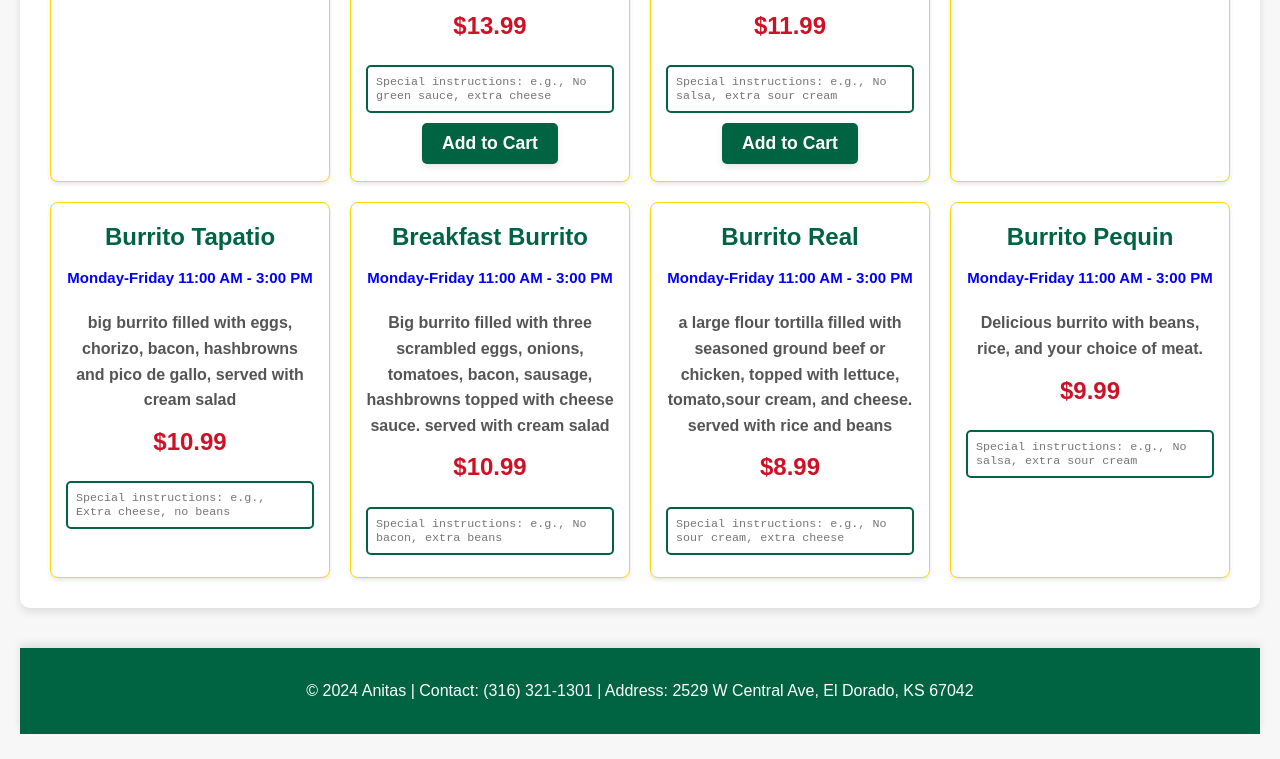
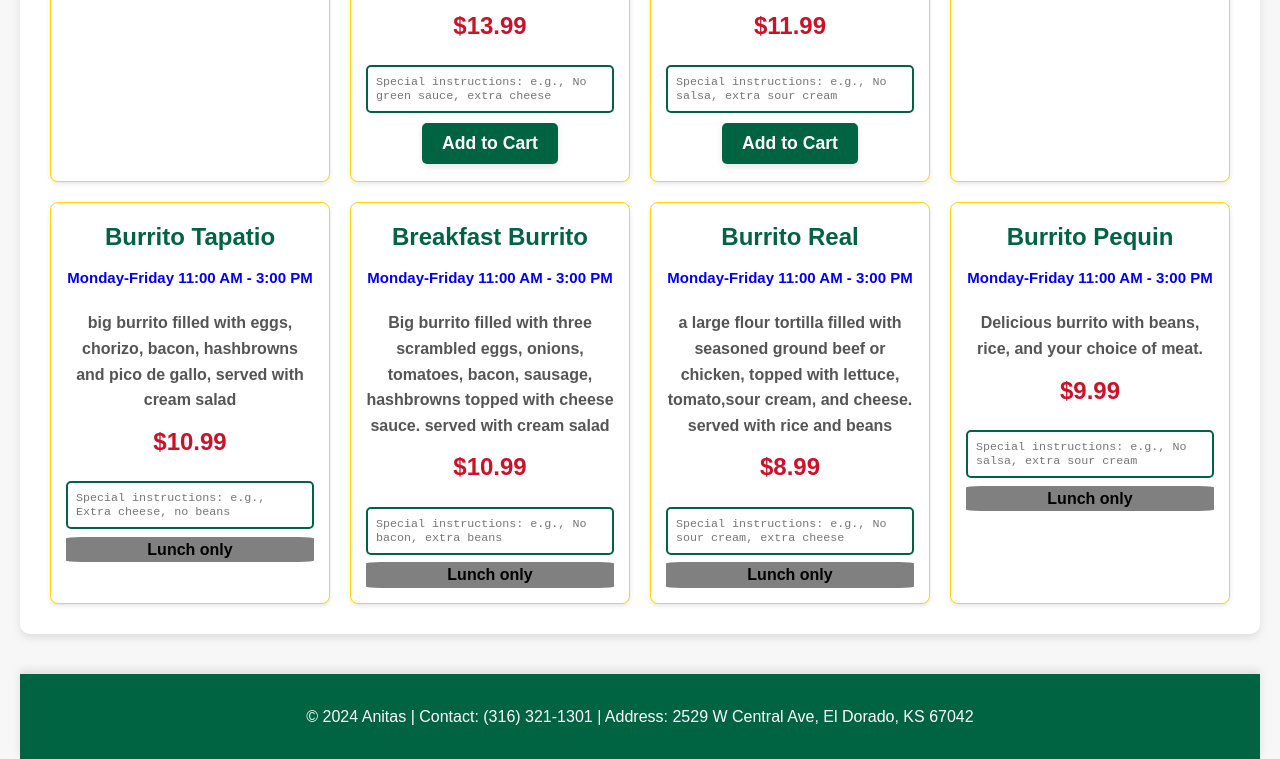
Before and after one commit to loopyloopez/Anitas, a website: page catigories/burritoss.html in a window 1280 px wide. Shown: the part 1566-2325 px from the top of the page. Before the commit the page ends 2300 px from the top, so only its background shows below. Drawn offline with Linux system fonts and the light colour scheme.

Commit message:
showing users food is lunch only

```diff
--- a/catigories/HideButton.js
+++ b/catigories/HideButton.js
@@ -1,5 +1,5 @@
 const buttons = document.getElementsByClassName('exclusive');
-
+const blockes = document.getElementsByClassName('blocked');
 const now = new Date();
 const time = now.getHours();
 const day = now.getDay();
@@ -10,11 +10,25 @@ if(day<=5){
     if(time < 11 || time > 14){
         for(i=0;i<buttons.length;i++){
             buttons[i].style.display="none"
+
         }
-
-
-
+        enableblockedbutton();
+    }
+    else{
+        disableblockbutton();
     }
 
-
 }
+else{
+    disableblockbutton();
+}
+function enableblockedbutton(){
+    for(x=0;x<=blockes.length;x++){
+        blockes[x].style.display='block';
+    }
+}
+function disableblockbutton(){
+    for(x=0;x<=blockes.length;x++){
+        blockes[x].style.display='none';
+    }
+}
--- a/catigories/burritoss.html
+++ b/catigories/burritoss.html
@@ -23,6 +23,13 @@
             height: 100px; /* Expand on focus */
             border-color: #ce1126; /* Red border on focus */
             outline: none;
+        }
+        .blocked{
+            background-color: gray;
+            font-weight: bold;
+            color:black;
+            border-width: 10px;
+            border-radius: 6%;
         }
     </style>
 </head>
@@ -169,6 +176,7 @@
     <p class="price">$10.99</p>
     <textarea id="special-instructions-13" class="special-instructions" placeholder="Special instructions: e.g., Extra cheese, no beans"></textarea>
     <button class="add-to-cart exclusive" data-name="Burrito Tapatio" data-price="10.99" data-instructions-id="special-instructions-13">Add to Cart</button>
+    <div class="blocked">Lunch only</div>
 </div>
 
 <!-- Breakfast Burrito -->
@@ -179,6 +187,7 @@
     <p class="price">$10.99</p>
     <textarea id="special-instructions-14" class="special-instructions" placeholder="Special instructions: e.g., No bacon, extra beans"></textarea>
     <button class="add-to-cart exclusive" data-name="Breakfast Burrito" data-price="10.99" data-instructions-id="special-instructions-14">Add to Cart</button>
+    <div class="blocked">Lunch only</div>
 </div>
 <!-- Burrito Real -->
 <div class="menu-item">
@@ -191,6 +200,7 @@
     <p class="price">$8.99</p>
     <textarea id="special-instructions-15" class="special-instructions" placeholder="Special instructions: e.g., No sour cream, extra cheese"></textarea>
     <button class="add-to-cart exclusive" data-name="Burrito Real" data-price="8.99" data-instructions-id="special-instructions-15">Add to Cart</button>
+    <div class="blocked">Lunch only</div>
 </div>
 
 <!-- Burrito Pequin -->
@@ -203,6 +213,7 @@
     <p class="price">$9.99</p>
     <textarea id="special-instructions-16" class="special-instructions" placeholder="Special instructions: e.g., No salsa, extra sour cream"></textarea>
     <button class="add-to-cart exclusive" data-name="Burrito Pequin" data-price="9.99" data-instructions-id="special-instructions-16">Add to Cart</button>
+    <div class="blocked">Lunch only</div>
 </div>
 
 
--- a/catigories/catigories.css
+++ b/catigories/catigories.css
@@ -70,6 +70,7 @@ header .view-cart {
     transition: background-color 0.3s ease, color 0.3s ease;
     box-shadow: 0 3px 6px rgba(0, 0, 0, 0.1); /* Shadow for buttons */
 }
+
 
 header .view-cart:hover {
     background-color: #006341; /* Green on hover */
```
Also changed, not shown: catigories/Lunchspeical;.html (+13 -0 lines).
